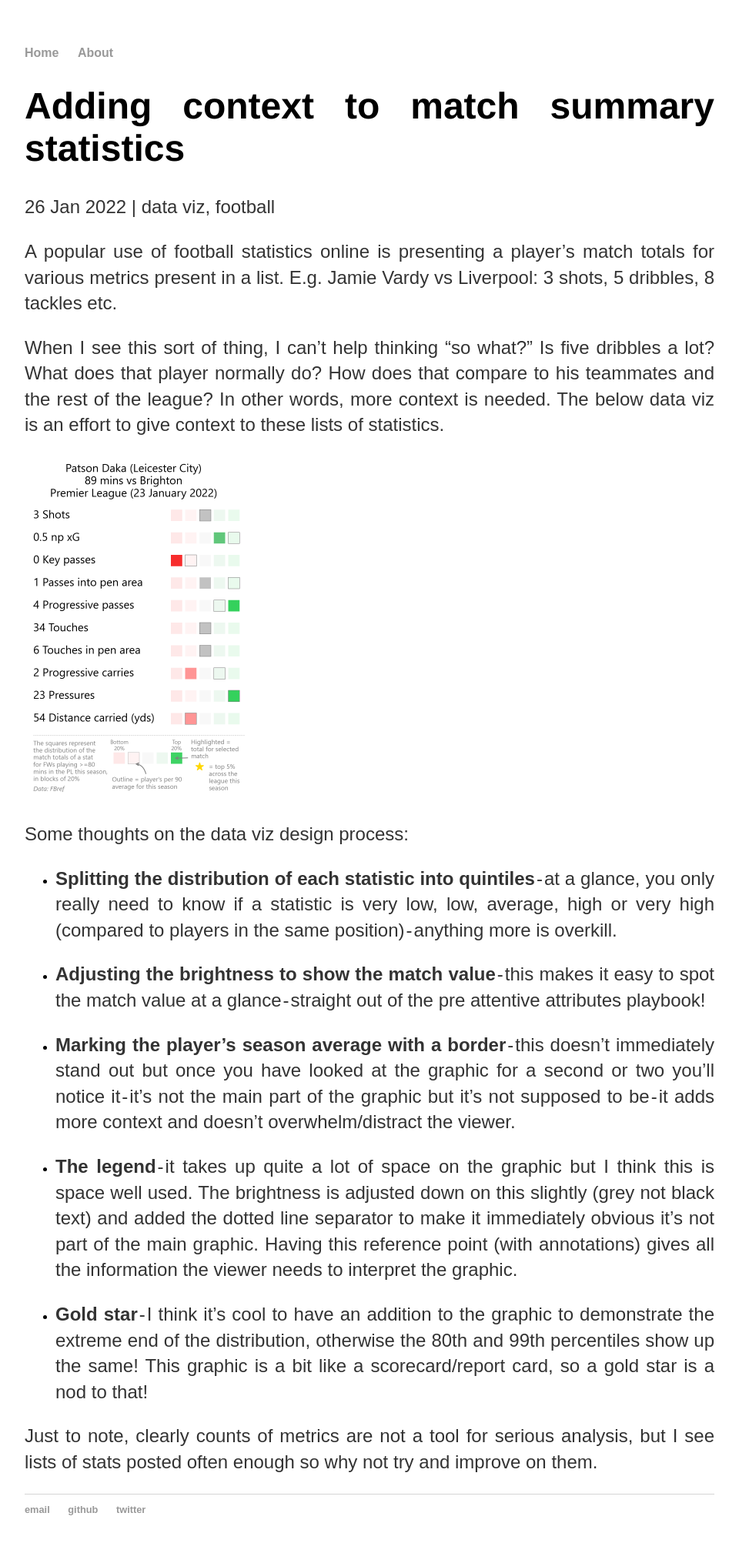
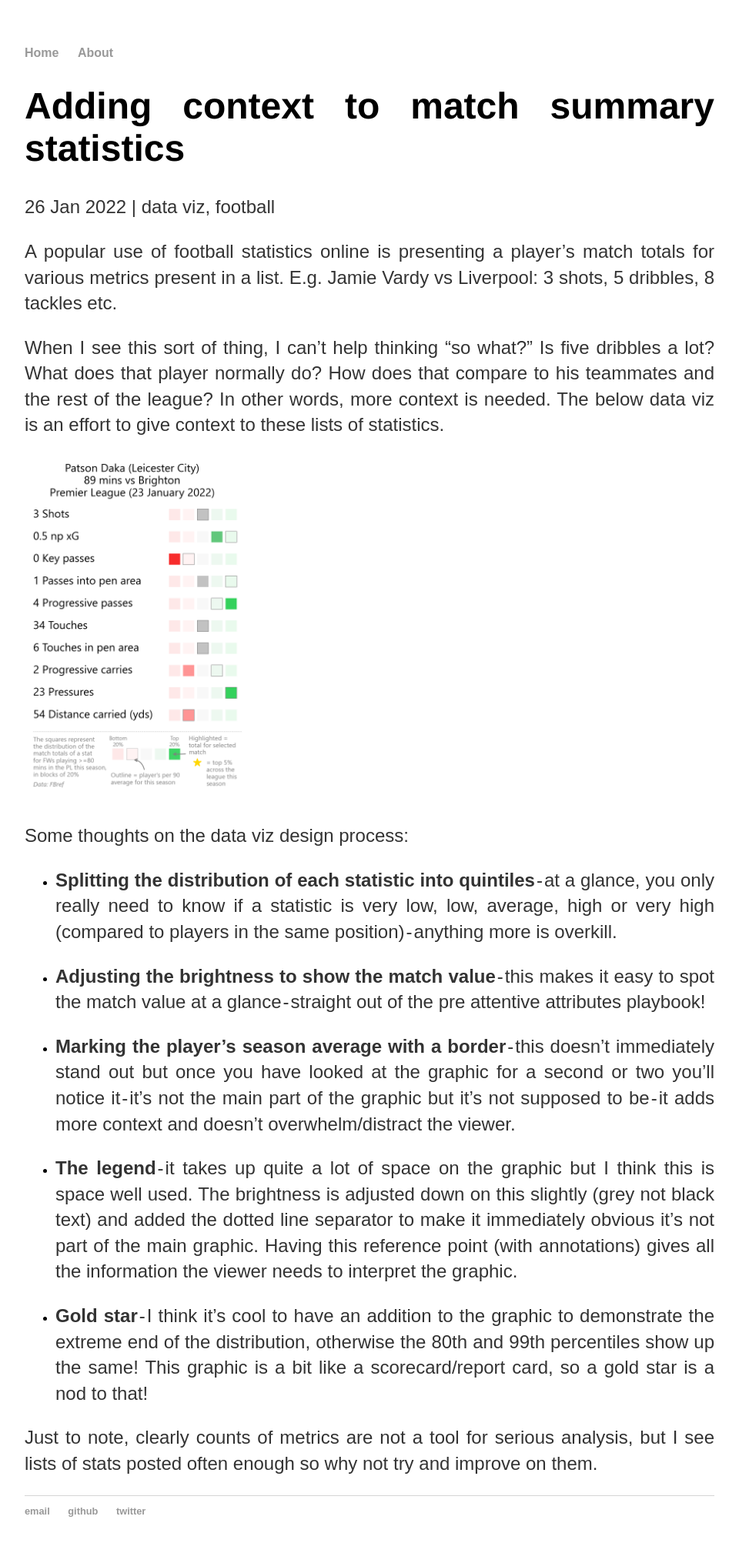
Before and after one commit to georgeball95/georgeball95.github.io, a Jekyll site: the page built from _posts/2022-01-26-match-summary-data-viz.md, in a window 1280 px wide. Shown: the whole page at 77% size, without its empty margins (160-1120 px from the left). Built offline with Jekyll 4.4.1, drawn with Linux system fonts in a browser that asks for light colours.

Commit message:
edit blog image align v2

```diff
--- a/_posts/2022-01-26-match-summary-data-viz.md
+++ b/_posts/2022-01-26-match-summary-data-viz.md
@@ -9,8 +9,8 @@
 
 When I see this sort of thing, I can't help thinking "so what?" Is five dribbles a lot? What does that player normally do? How does that compare to his teammates and the rest of the league? In other words, more context is needed. The below data viz is an effort to give context to these lists of statistics.
 
-<p align="center">
-<img src="https://raw.github.com/georgeball95/georgeball95.github.io/master/assets/match_summary_Patson%20Daka_2022-01-23.png" width="300" height="450" align="center">
+<p align="center" width="100%">
+<img width="33%" src="https://raw.github.com/georgeball95/georgeball95.github.io/master/assets/match_summary_Patson%20Daka_2022-01-23.png">
 </p>
 
 Some thoughts on the data viz design process:
```
